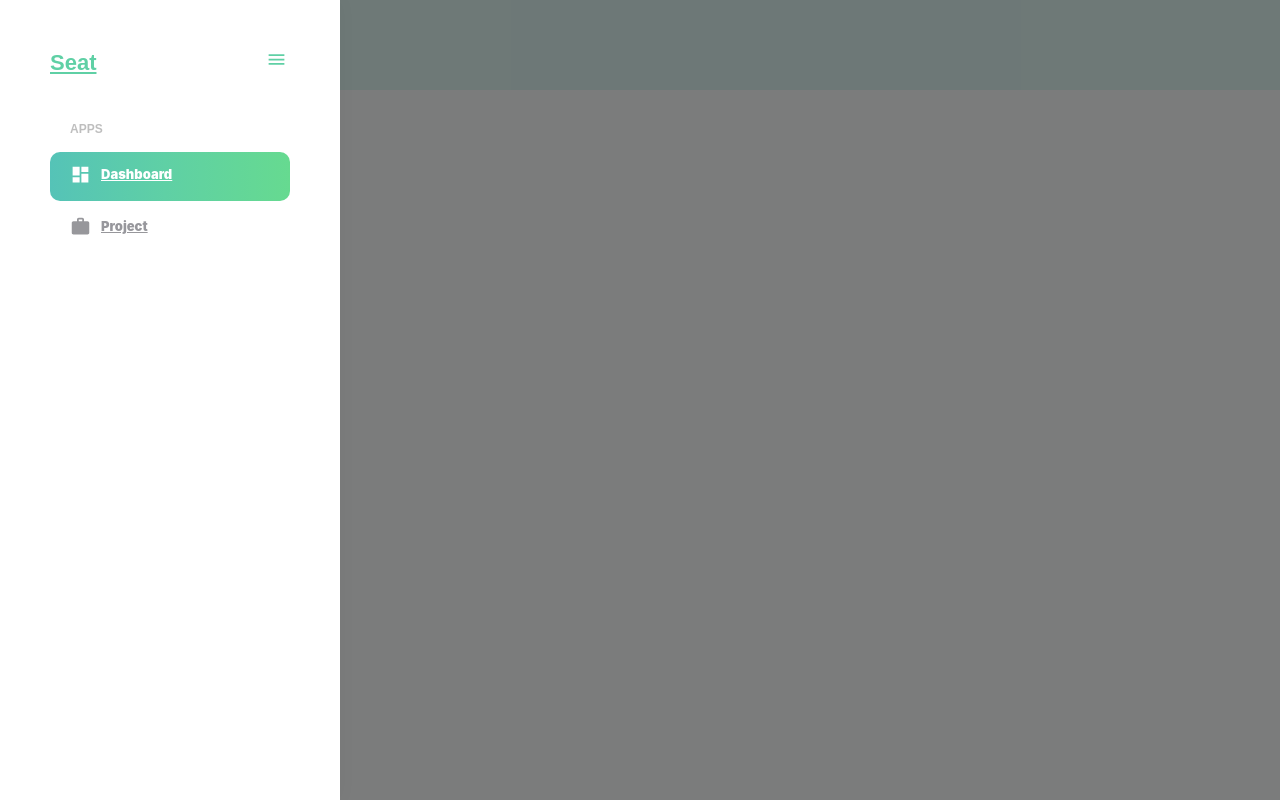
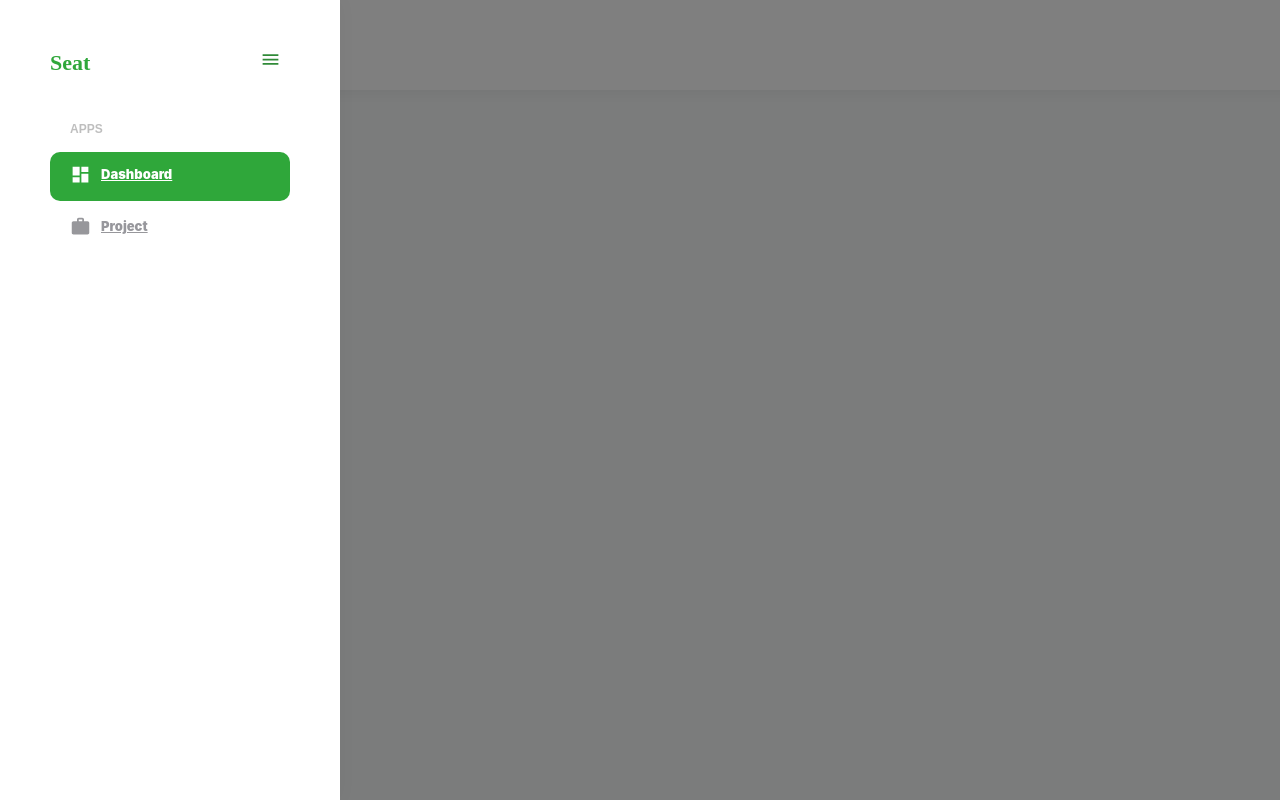
Before and after one commit to aldwin97/Seatplan-TypSc, a React (Create React App) app in the folder FrontEnd/seat-front/: page /dashboardPage in a window 1280 px wide. Both pictures are taken after a click on the button 62 px from the left and 55 px from the top of the page. Built offline with nearby package versions, Linux system fonts and the light colour scheme.

Commit message:
Upadate dashboard(sidebar and icon )

```diff
--- a/FrontEnd/seat-front/src/dashboard_component/dashboardPage.module.css
+++ b/FrontEnd/seat-front/src/dashboard_component/dashboardPage.module.css
@@ -41,13 +41,18 @@ body {
   display: block;
   padding: 15px 20px;
 }
-
-.logo-box a.logo-text {
-  color: #5fd0a5;
+@font-face {
+  font-family: 'CustomFont';
+  src: url('./asset/Montserrat-Bold.ttf') format('truetype');
+  font-weight: normal;
+  font-style: normal;
+}
+.logo-box span.logo-text {
+  color: #2FA73A;
   text-transform: capitalize;
   font-weight: bold;
   font-size: 22px;
-  font-family: 'Montserrat', sans-serif;
+  font-family: 'Montserrat';
   -webkit-transition: all .2s ease-in-out;
   -moz-transition: all .2s ease-in-out;
   -o-transition: all .2s ease-in-out;
@@ -128,7 +133,7 @@ body {
 }
 
 .accordion-menu li.active-page > a:only-child {
-  background: linear-gradient(90deg, rgba(85, 195, 183, 1) 0%, rgba(95, 208, 165, 1) 48%, rgba(102, 218, 144, 1) 100%);
+  background: linear-gradient(90deg, #74C20A, 0%,#2FA73A 100%);
   color: #fff;
 }
 
@@ -143,7 +148,9 @@ body {
 }
 
 .menu {
-  color: #5fd0a5;
+  width: 100%;
+  height: 3px;
+  color: #308a38;
   margin-left: 170px;
   text-transform: capitalize;
   font-weight: bold;
@@ -156,7 +163,9 @@ body {
 }
 
 .menu-out {
-  color: #5fd0a5;
+  width: 100%;
+  height: 3px;
+  color: #308a38;
   text-transform: capitalize;
   font-weight: bold;
   font-size: 22px;
@@ -168,13 +177,19 @@ body {
   z-index: 2;
 }
 
+.dropdown{
+ margin-left: 1450px;
+}
+
 .page-header {
   width: 100%;
   height: 30px; /* Adjust the height according to your needs */
   position: fixed;
-  background: #d9f2efa9;
+  background: #fff;
   top: 0;
   bottom: 0;
   padding: 30px;
   z-index: 1;
+  box-shadow: 0 0 1.25rem rgba(31,45,61,.04);
+
 }
--- a/FrontEnd/seat-front/src/dashboard_component/dashboardPage.tsx
+++ b/FrontEnd/seat-front/src/dashboard_component/dashboardPage.tsx
@@ -1,15 +1,31 @@
 import React, { useState } from 'react';
 import SwipeableDrawer from '@mui/material/SwipeableDrawer';
-import { Button, } from '@mui/material';
+import { Button } from '@mui/material';
 import styles from './dashboardPage.module.css';
-import {  Dashboard, Work, Menu, } from '@mui/icons-material';
-
+import { Dashboard, Work, Menu } from '@mui/icons-material';
+import { FontAwesomeIcon } from '@fortawesome/react-fontawesome';
+import { faUser, faPowerOff, faSmile } from '@fortawesome/free-solid-svg-icons';
+import { useNavigate } from 'react-router-dom';
 
 const DashboardPage: React.FC = () => {
+  const navigate = useNavigate();
+
   const [state, setState] = useState({
     left: false,
+  });
+  const logInPageHandleClick = (): void => {
+    navigate('/');
+  };
+  const [isDropdownOpen, setDropdownOpen] = useState<boolean>(false);
+  const [isProfileDropdownOpen, setProfileDropdownOpen] = useState<boolean>(false);
 
-  });
+  const toggleDropdown = (): void => {
+    setDropdownOpen(!isDropdownOpen);
+  };
+
+  const toggleProfileDropdown = (): void => {
+    setProfileDropdownOpen(!isProfileDropdownOpen);
+  };
 
   const toggleDrawer = (anchor: string, open: boolean) => (
     event: React.KeyboardEvent | React.MouseEvent
@@ -23,19 +39,18 @@ const DashboardPage: React.FC = () => {
       return;
     }
     setState({ ...state, [anchor]: open });
+  };
 
-  };
   const closeDrawer = (anchor: string) => () => {
     setState({ ...state, [anchor]: false });
   };
 
-
-
   return (
     <>
       <body>
-
-      <div className={`${styles['connect-container']} ${styles['align-content-stretch']} ${styles['d-flex']} ${styles['flex-wrap']}`}>
+        <div
+          className={`${styles['connect-container']} ${styles['align-content-stretch']} ${styles['d-flex']} ${styles['flex-wrap']}`}
+        >
           <div className={styles['page-header']}>
             {(['left'] as const).map((anchor) => (
               <React.Fragment key={anchor}>
@@ -51,9 +66,7 @@ const DashboardPage: React.FC = () => {
                 >
                   <div className={styles['page-sidebar']}>
                     <div className={styles['logo-box']}>
-                   <a href="#" className={styles['logo-text']}>
-                     Seat
-                   </a>
+                      <span className={styles['logo-text']}>Seat</span>
                       <i
                         className={styles['menu']}
                         onClick={toggleDrawer(anchor, false)}
@@ -81,8 +94,6 @@ const DashboardPage: React.FC = () => {
                                 className={`${styles['material-icons-outlined']} ${styles['material-icons']}`}
                               >
                                 <Work />
-
-
                               </i>
                               Project
                             </a>
@@ -93,14 +104,30 @@ const DashboardPage: React.FC = () => {
                   </div>
                 </SwipeableDrawer>
               </React.Fragment>
-
-
             ))}
             <div className={styles['page-header']}>
+              <button
+                className={`${styles.dropdown} ${isProfileDropdownOpen ? styles.open2 : ''}`}
+                onClick={toggleProfileDropdown}
+              >
+                <FontAwesomeIcon icon={faUser} />
+              </button>
 
+              {isProfileDropdownOpen && (
+                <div className={styles.dropdownMenu2}>
+                  <button className={styles.sub}>
+                    <FontAwesomeIcon icon={faSmile} className={styles.icon} />
+                    Profile
+                  </button>
+
+                  <button onClick={logInPageHandleClick} className={styles.sub}>
+                    <FontAwesomeIcon icon={faPowerOff} className={styles.icon} />
+                    Logout
+                  </button>
+                </div>
+              )}
             </div>
           </div>
-
         </div>
       </body>
     </>
--- a/FrontEnd/seat-front/src/profile_component/profilePage.module.css
+++ b/FrontEnd/seat-front/src/profile_component/profilePage.module.css
@@ -25,14 +25,14 @@
   transition: transform 0.3s ease;
   }
 
-
-.burgerIcon {
+gerIcon {
   width: 100%;
   height: 3px;
   background-color: #308a38;
   transition: background-color 0.3s ease;
   }
 
+.bur
 /* Dropdown Menu */
 .dropdownMenu2 {
   position: absolute;
```
Lines whose indentation alone changed are shown as unchanged.
